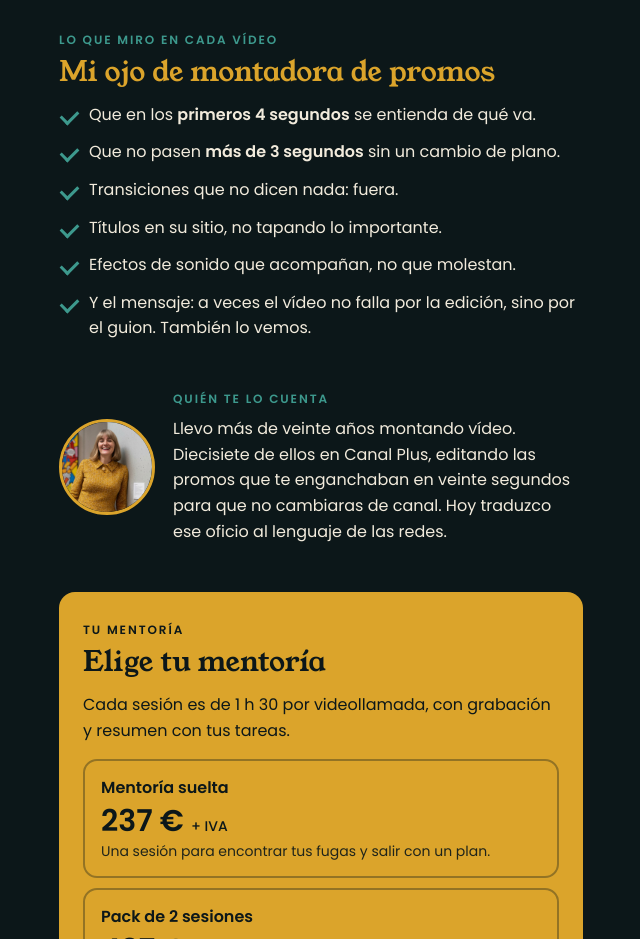
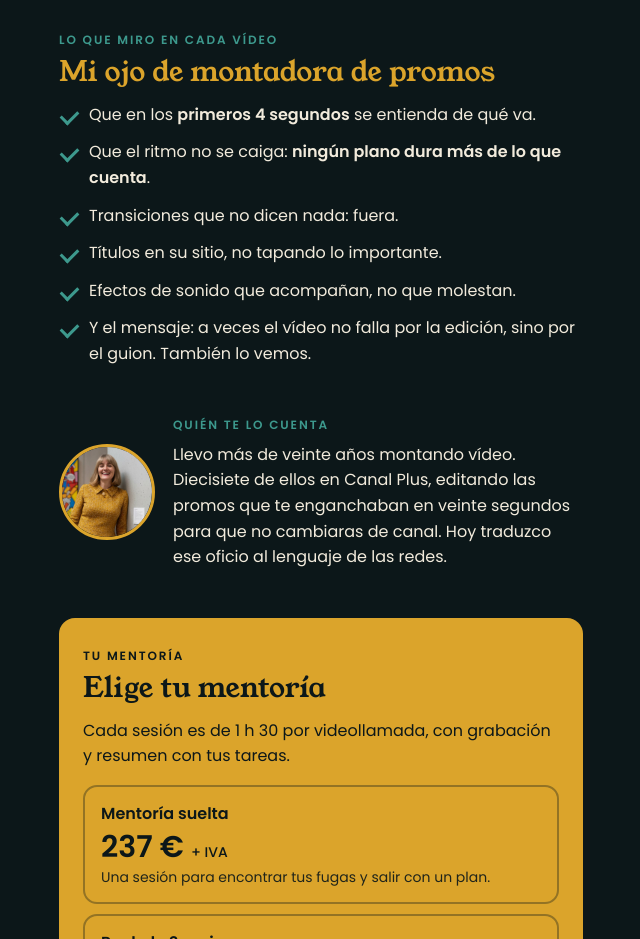
Before and after one commit to soysaritalacuriosa/soysaritalacuriosa.github.io, a plain HTML site: page mentoria.html in a window 1280 px wide. Shown: the part 1320-2259 px from the top of the page, without its empty margins (319-959 px from the left). Drawn offline with Linux system fonts and the light colour scheme.

Commit message:
Update criteria for video editing in mentoria.html

```diff
--- a/mentoria.html
+++ b/mentoria.html
@@ -130,7 +130,7 @@
     <h2>Mi ojo de montadora de promos</h2>
     <ul class="check">
       <li>Que en los <b>primeros 4 segundos</b> se entienda de qué va.</li>
-      <li>Que no pasen <b>más de 3 segundos</b> sin un cambio de plano.</li>
+      <li>Que el ritmo no se caiga: <b>ningún plano dura más de lo que cuenta</b>.</li>
       <li>Transiciones que no dicen nada: fuera.</li>
       <li>Títulos en su sitio, no tapando lo importante.</li>
       <li>Efectos de sonido que acompañan, no que molestan.</li>
```
